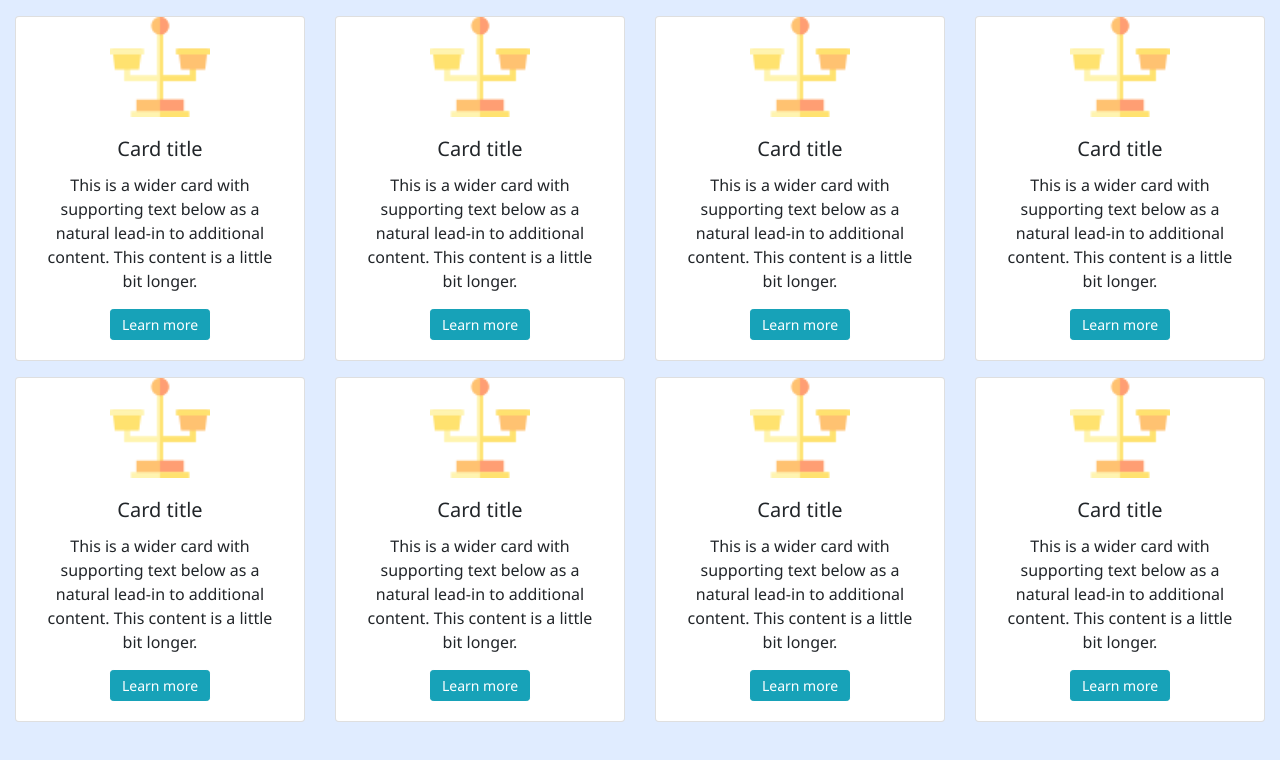
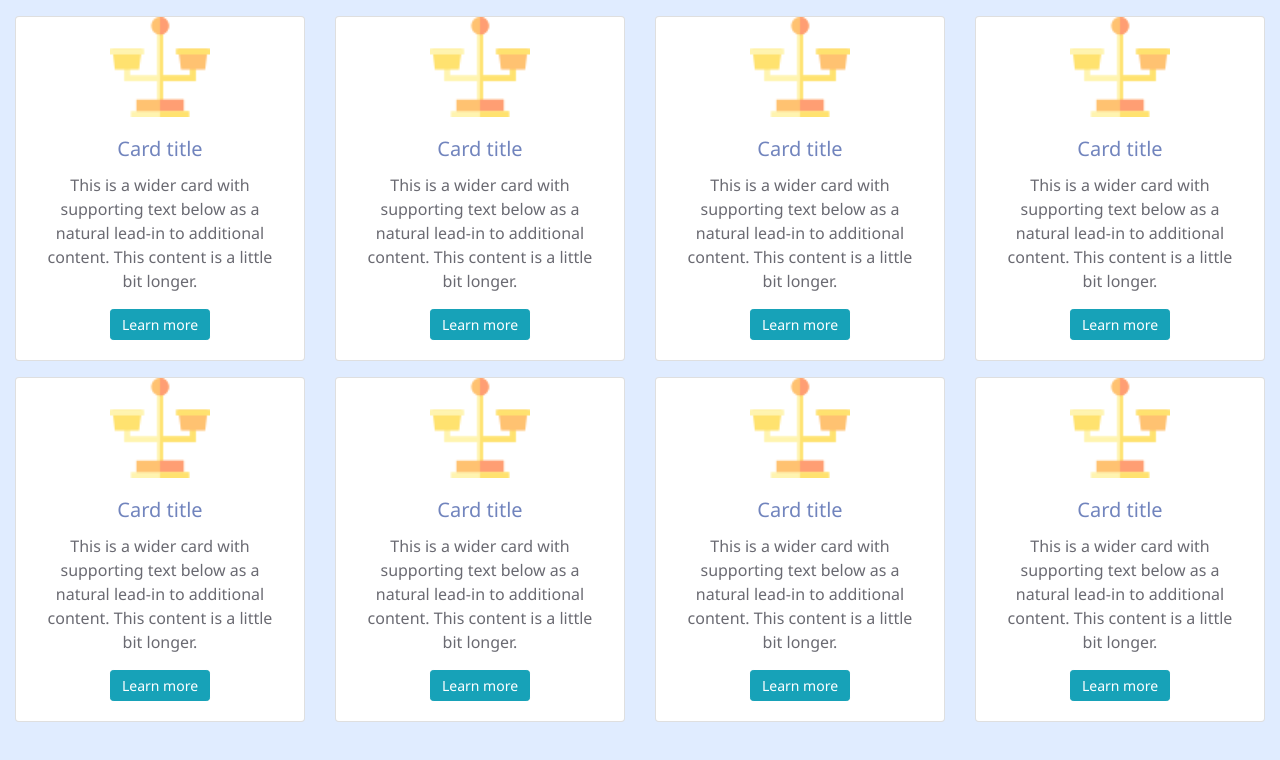
Before and after one commit to Florianbracke/css-framework, a plain HTML site: page index.html in a window 1280 px wide. Drawn offline with nearby package versions, Linux system fonts and the light colour scheme.

Commit message:
change background fonts

```diff
--- a/index.html
+++ b/index.html
@@ -11,9 +11,10 @@
       body {
         background-color: rgb(224, 236, 255);
         font-family:'Segoe UI', Tahoma, Geneva, Verdana, sans-serif;
+        padding-bottom: 20px;
       }
-      .h5 {
-        color:rgb(52, 134, 189)
+      h5 {
+        color:rgba(10, 43, 141, 0.582)
       }
       .card:hover{
         transform: scale(1.04);
@@ -21,7 +22,10 @@
         box-shadow: -10px 10px #4180d33b;
         opacity: 0.65;
       }
+      p {
+        color: rgb(106, 106, 114);
 
+      }
     </style>
   </head>
 
```
